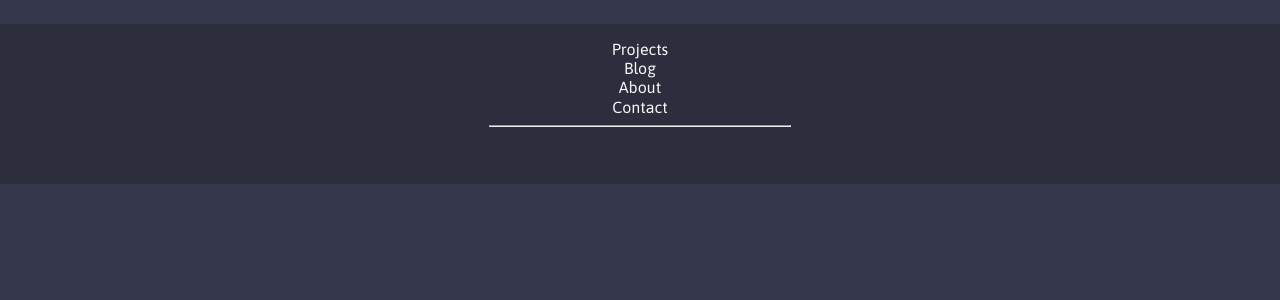
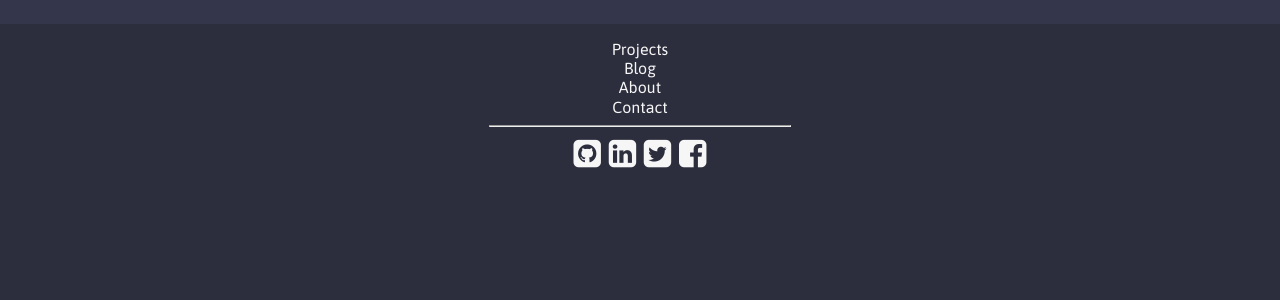
Before and after one commit to adamjoyce/adam-joyce-web-portfolio, a Django app: template templates/base.html in a window 1280 px wide. Shown: the part 74-374 px from the top of the page. Run offline with Django 3.2, Linux system fonts and the light colour scheme; the template is opened without the code that fills it, so the values that code supplies are empty.

Commit message:
Social links added to footer - can begin work on grid layout

```diff
--- a/static/css/base.css
+++ b/static/css/base.css
@@ -235,6 +235,7 @@ button:focus {
 /*** Footer ***/
 #footer-container {
   background: #2c2e3e;
+  box-shadow: 0px 500px 0px 500px #2c2e3e;
   font-size: 1rem;
   min-height: 10em;
   padding: 0;
@@ -258,7 +259,8 @@ button:focus {
 }
 
 #social-links {
-
+  font-size: 2rem;
+  text-align: center;
 }
 /*** End of Footer ***/
 
--- a/templates/base.html
+++ b/templates/base.html
@@ -84,7 +84,7 @@
     <footer id="footer-container">
       <div id="quick-links" class="underline">
         <ul>
-          <li><a href="#">Projects</a></li>
+          <li><a href="{% url 'projects_all' %}">Projects</a></li>
           <li><a href="#">Blog</a></li>
           <li><a href="#">About</a></li>
           <li><a href="#">Contact</a></li>
@@ -92,7 +92,10 @@
       </div>
       <hr class="toggleable">
       <div id="social-links">
-
+        <a href="#"><i class="fa fa-github-square" aria-hidden="true"></i></a>
+        <a href="#"><i class="fa fa-linkedin-square" aria-hidden="true"></i></a>
+        <a href="#"><i class="fa fa-twitter-square" aria-hidden="true"></i></a>
+        <a href="#"><i class="fa fa-facebook-square" aria-hidden="true"></i></a>
       </div>
     </footer>
     {% endblock %}
```
